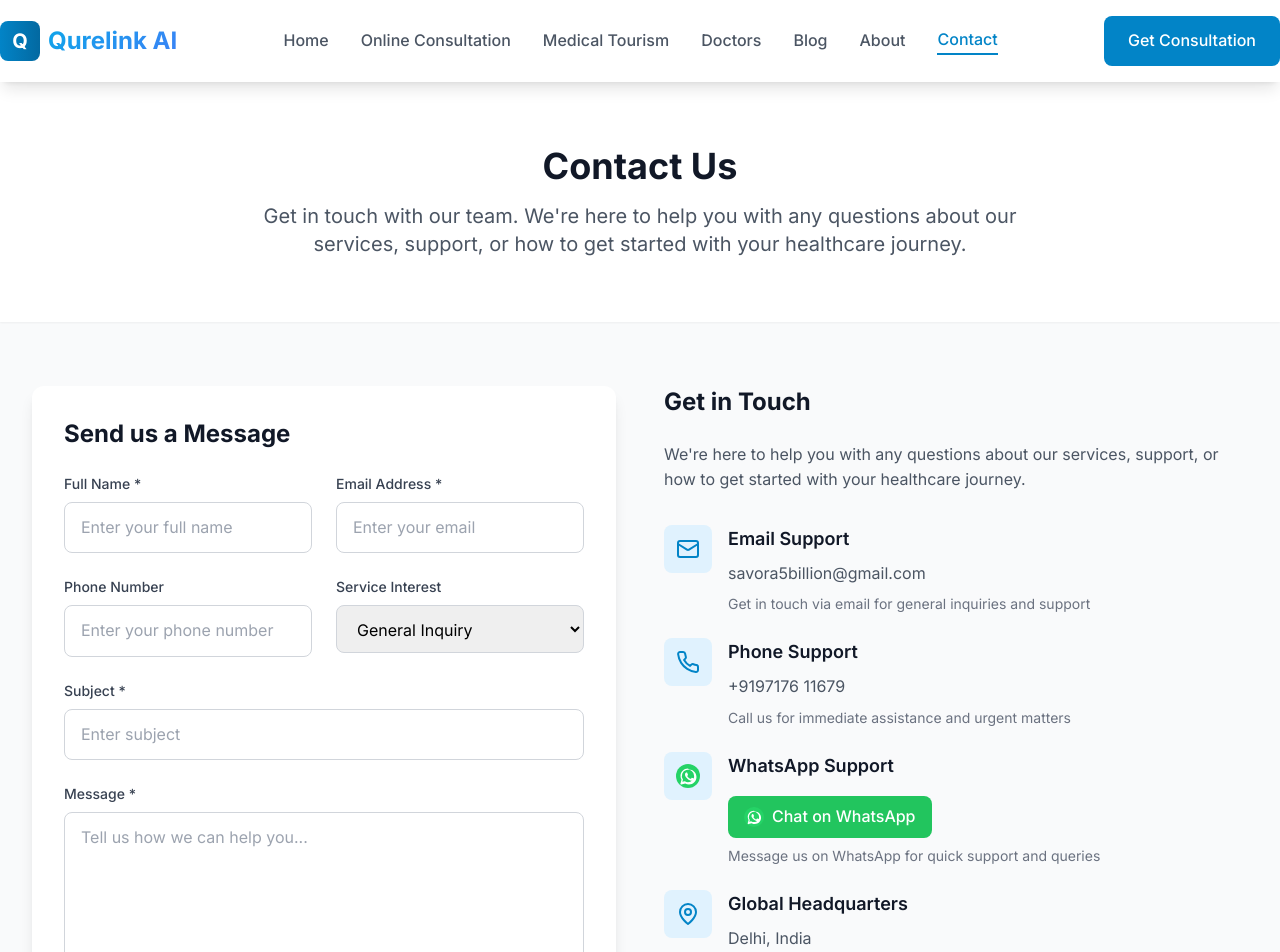
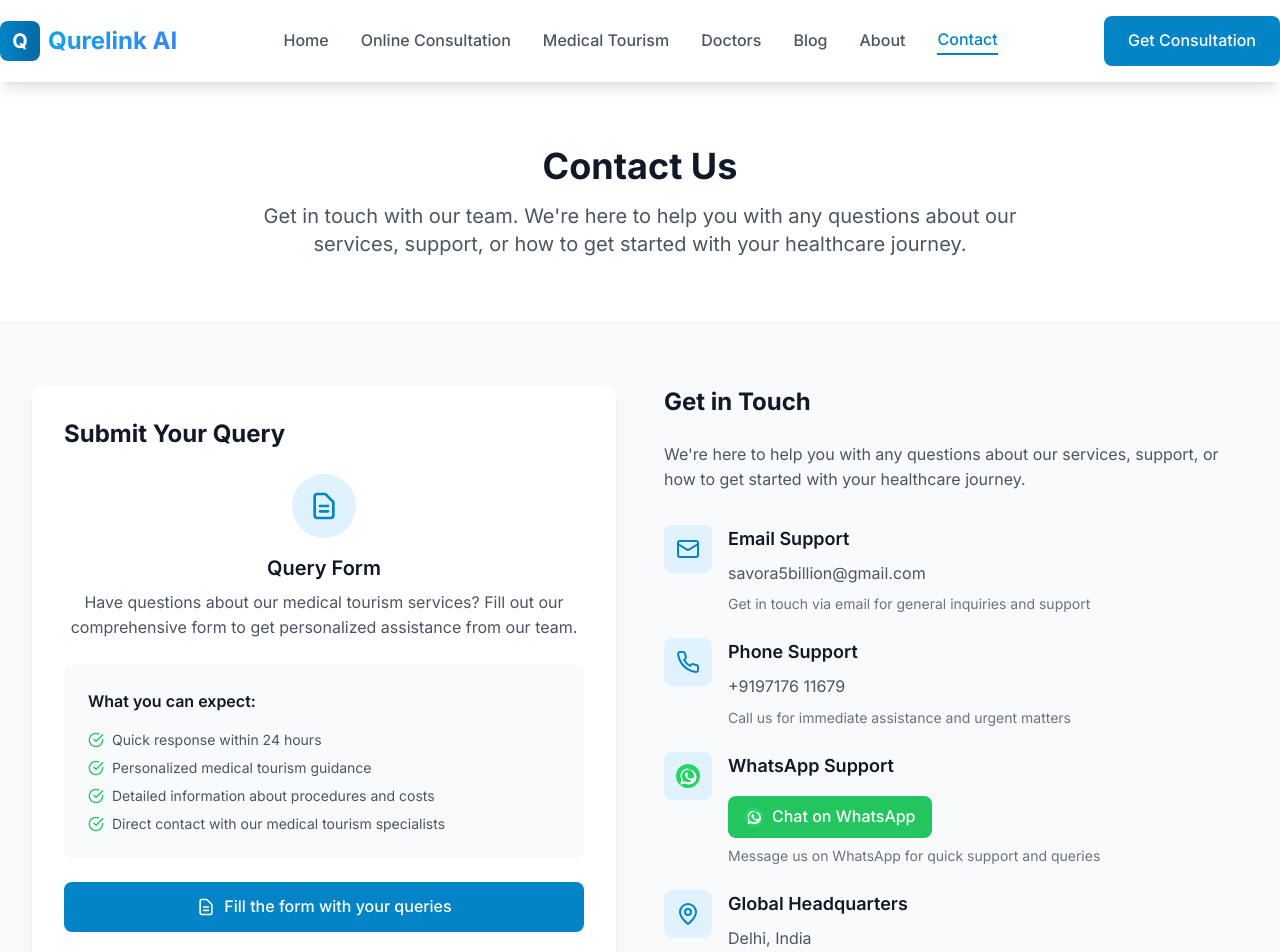
Before and after one commit to savoraTheGlobalApp/telehealth, a React (Create React App) app: page /contact in a window 1280 px wide. Shown: the top 952 px of the page. Built offline with nearby package versions, Linux system fonts and the light colour scheme.

Commit message:
Add Google Form section; remove send us a message section

```diff
--- a/src/pages/Contact.tsx
+++ b/src/pages/Contact.tsx
@@ -1,4 +1,4 @@
-import React, { useState } from 'react';
+import React from 'react';
 import { motion } from 'framer-motion';
 import {
   Mail,
@@ -6,7 +6,6 @@ import {
   MapPin,
   Clock,
   MessageCircle,
-  Send,
   CheckCircle,
   AlertCircle,
   // Add the following import if you have lucide-react v0.263.0+:
@@ -15,47 +14,47 @@ import {
 } from 'lucide-react';
 
 const Contact: React.FC = () => {
-  const [formData, setFormData] = useState({
-    name: '',
-    email: '',
-    phone: '',
-    subject: '',
-    message: '',
-    service: 'general'
-  });
-  const [isSubmitting, setIsSubmitting] = useState(false);
-  const [submitStatus, setSubmitStatus] = useState<'idle' | 'success' | 'error'>('idle');
+  // const [formData, setFormData] = useState({
+  //   name: '',
+  //   email: '',
+  //   phone: '',
+  //   subject: '',
+  //   message: '',
+  //   service: 'general'
+  // });
+  // const [setIsSubmitting] = useState(false);
+  // const [setSubmitStatus] = useState<'idle' | 'success' | 'error'>('idle');
 
-  const handleInputChange = (e: React.ChangeEvent<HTMLInputElement | HTMLTextAreaElement | HTMLSelectElement>) => {
-    setFormData({
-      ...formData,
-      [e.target.name]: e.target.value
-    });
-  };
+  // const handleInputChange = (e: React.ChangeEvent<HTMLInputElement | HTMLTextAreaElement | HTMLSelectElement>) => {
+  //   setFormData({
+  //     ...formData,
+  //     [e.target.name]: e.target.value
+  //   });
+  // };
 
-  const handleSubmit = async (e: React.FormEvent) => {
-    e.preventDefault();
-    setIsSubmitting(true);
+  // const handleSubmit = async (e: React.FormEvent) => {
+  //   e.preventDefault();
+  //   setIsSubmitting(true);
 
-    // Simulate form submission
-    setTimeout(() => {
-      setIsSubmitting(false);
-      setSubmitStatus('success');
-      setFormData({
-        name: '',
-        email: '',
-        phone: '',
-        subject: '',
-        message: '',
-        service: 'general'
-      });
+  //   // Simulate form submission
+  //   setTimeout(() => {
+  //     setIsSubmitting(false);
+  //     setSubmitStatus('success');
+  //     setFormData({
+  //       name: '',
+  //       email: '',
+  //       phone: '',
+  //       subject: '',
+  //       message: '',
+  //       service: 'general'
+  //     });
 
-      // Reset success message after 5 seconds
-      setTimeout(() => {
-        setSubmitStatus('idle');
-      }, 5000);
-    }, 2000);
-  };
+  //     // Reset success message after 5 seconds
+  //     setTimeout(() => {
+  //       setSubmitStatus('idle');
+  //     }, 5000);
+  //   }, 2000);
+  // };
 
   const contactInfo = [
     {
@@ -196,7 +195,7 @@ const Contact: React.FC = () => {
       <section className="section-padding">
         <div className="container-custom">
           <div className="grid lg:grid-cols-2 gap-12">
-            {/* Contact Form */}
+            {/* Google Form Section - Replacing the old contact form */}
             <motion.div
               initial={{ opacity: 0, x: -50 }}
               whileInView={{ opacity: 1, x: 0 }}
@@ -204,145 +203,65 @@ const Contact: React.FC = () => {
               viewport={{ once: true }}
               className="card p-8"
             >
-              <h2 className="text-2xl font-bold text-gray-900 mb-6">Send us a Message</h2>
+              <h2 className="text-2xl font-bold text-gray-900 mb-6">Submit Your Query</h2>
 
-              {submitStatus === 'success' && (
-                <div className="mb-6 p-4 bg-green-50 border border-green-200 rounded-lg flex items-center space-x-3">
-                  <CheckCircle className="w-5 h-5 text-green-500" />
-                  <span className="text-green-700">Thank you! Your message has been sent successfully.</span>
-                </div>
-              )}
-
-              {submitStatus === 'error' && (
-                <div className="mb-6 p-4 bg-red-50 border border-red-200 rounded-lg flex items-center space-x-3">
-                  <AlertCircle className="w-5 h-5 text-red-500" />
-                  <span className="text-red-700">Sorry, there was an error sending your message. Please try again.</span>
-                </div>
-              )}
-
-              <form onSubmit={handleSubmit} className="space-y-6">
-                <div className="grid md:grid-cols-2 gap-6">
-                  <div>
-                    <label htmlFor="name" className="block text-sm font-medium text-gray-700 mb-2">
-                      Full Name *
-                    </label>
-                    <input
-                      type="text"
-                      id="name"
-                      name="name"
-                      value={formData.name}
-                      onChange={handleInputChange}
-                      required
-                      className="w-full px-4 py-3 border border-gray-300 rounded-lg focus:ring-2 focus:ring-primary-500 focus:border-transparent"
-                      placeholder="Enter your full name"
-                    />
+              <div className="space-y-6">
+                <div className="text-center">
+                  <div className="w-16 h-16 bg-primary-100 rounded-full flex items-center justify-center mx-auto mb-4">
+                    <svg className="w-8 h-8 text-primary-600" fill="none" stroke="currentColor" viewBox="0 0 24 24">
+                      <path strokeLinecap="round" strokeLinejoin="round" strokeWidth={2} d="M9 12h6m-6 4h6m2 5H7a2 2 0 01-2-2V5a2 2 0 012-2h5.586a1 1 0 01.707.293l5.414 5.414a1 1 0 01.293.707V19a2 2 0 01-2 2z" />
+                    </svg>
                   </div>
-                  <div>
-                    <label htmlFor="email" className="block text-sm font-medium text-gray-700 mb-2">
-                      Email Address *
-                    </label>
-                    <input
-                      type="email"
-                      id="email"
-                      name="email"
-                      value={formData.email}
-                      onChange={handleInputChange}
-                      required
-                      className="w-full px-4 py-3 border border-gray-300 rounded-lg focus:ring-2 focus:ring-primary-500 focus:border-transparent"
-                      placeholder="Enter your email"
-                    />
-                  </div>
+                  <h3 className="text-xl font-semibold text-gray-900 mb-2">
+                    Query Form
+                  </h3>
+                  <p className="text-gray-600 mb-6">
+                    Have questions about our medical tourism services? Fill out our comprehensive form
+                    to get personalized assistance from our team.
+                  </p>
                 </div>
 
-                <div className="grid md:grid-cols-2 gap-6">
-                  <div>
-                    <label htmlFor="phone" className="block text-sm font-medium text-gray-700 mb-2">
-                      Phone Number
-                    </label>
-                    <input
-                      type="tel"
-                      id="phone"
-                      name="phone"
-                      value={formData.phone}
-                      onChange={handleInputChange}
-                      className="w-full px-4 py-3 border border-gray-300 rounded-lg focus:ring-2 focus:ring-primary-500 focus:border-transparent"
-                      placeholder="Enter your phone number"
-                    />
-                  </div>
-                  <div>
-                    <label htmlFor="service" className="block text-sm font-medium text-gray-700 mb-2">
-                      Service Interest
-                    </label>
-                    <select
-                      id="service"
-                      name="service"
-                      value={formData.service}
-                      onChange={handleInputChange}
-                      className="w-full px-4 py-3 border border-gray-300 rounded-lg focus:ring-2 focus:ring-primary-500 focus:border-transparent"
-                    >
-                      <option value="general">General Inquiry</option>
-                      <option value="consultation">Online Consultation</option>
-                      <option value="tourism">Medical Tourism</option>
-                      <option value="doctors">Find Doctors</option>
-                      <option value="support">Technical Support</option>
-                      <option value="partnership">Partnership</option>
-                    </select>
-                  </div>
+                <div className="bg-gray-50 rounded-lg p-6 space-y-4">
+                  <h4 className="font-semibold text-gray-900">What you can expect:</h4>
+                  <ul className="space-y-2 text-sm text-gray-600">
+                    <li className="flex items-start space-x-2">
+                      <CheckCircle className="w-4 h-4 text-green-500 mt-0.5 flex-shrink-0" />
+                      <span>Quick response within 24 hours</span>
+                    </li>
+                    <li className="flex items-start space-x-2">
+                      <CheckCircle className="w-4 h-4 text-green-500 mt-0.5 flex-shrink-0" />
+                      <span>Personalized medical tourism guidance</span>
+                    </li>
+                    <li className="flex items-start space-x-2">
+                      <CheckCircle className="w-4 h-4 text-green-500 mt-0.5 flex-shrink-0" />
+                      <span>Detailed information about procedures and costs</span>
+                    </li>
+                    <li className="flex items-start space-x-2">
+                      <CheckCircle className="w-4 h-4 text-green-500 mt-0.5 flex-shrink-0" />
+                      <span>Direct contact with our medical tourism specialists</span>
+                    </li>
+                  </ul>
                 </div>
 
-                <div>
-                  <label htmlFor="subject" className="block text-sm font-medium text-gray-700 mb-2">
-                    Subject *
-                  </label>
-                  <input
-                    type="text"
-                    id="subject"
-                    name="subject"
-                    value={formData.subject}
-                    onChange={handleInputChange}
-                    required
-                    className="w-full px-4 py-3 border border-gray-300 rounded-lg focus:ring-2 focus:ring-primary-500 focus:border-transparent"
-                    placeholder="Enter subject"
-                  />
-                </div>
-
-                <div>
-                  <label htmlFor="message" className="block text-sm font-medium text-gray-700 mb-2">
-                    Message *
-                  </label>
-                  <textarea
-                    id="message"
-                    name="message"
-                    value={formData.message}
-                    onChange={handleInputChange}
-                    required
-                    rows={6}
-                    className="w-full px-4 py-3 border border-gray-300 rounded-lg focus:ring-2 focus:ring-primary-500 focus:border-transparent"
-                    placeholder="Tell us how we can help you..."
-                  ></textarea>
-                </div>
-
-                <button
-                  type="submit"
-                  disabled={isSubmitting}
+                <a
+                  href="https://docs.google.com/forms/d/e/1FAIpQLSc6FdqRe37KObeIA4stA4kBm_r75kuEoI8l-3amZb_mj7m9lQ/viewform?usp=sharing&ouid=112725874533396808077"
+                  target="_blank"
+                  rel="noopener noreferrer"
                   className="btn-primary w-full flex items-center justify-center space-x-2"
                 >
-                  {isSubmitting ? (
-                    <>
-                      <div className="w-5 h-5 border-2 border-white border-t-transparent rounded-full animate-spin"></div>
-                      <span>Sending...</span>
-                    </>
-                  ) : (
-                    <>
-                      <Send className="w-5 h-5" />
-                      <span>Send Message</span>
-                    </>
-                  )}
-                </button>
-              </form>
+                  <svg className="w-5 h-5" fill="none" stroke="currentColor" viewBox="0 0 24 24">
+                    <path strokeLinecap="round" strokeLinejoin="round" strokeWidth={2} d="M9 12h6m-6 4h6m2 5H7a2 2 0 01-2-2V5a2 2 0 012-2h5.586a1 1 0 01.707.293l5.414 5.414a1 1 0 01.293.707V19a2 2 0 01-2 2z" />
+                  </svg>
+                  <span>Fill the form with your queries</span>
+                </a>
+
+                <p className="text-xs text-gray-500 text-center">
+                  This form will open in a new tab. Your information is secure and will only be used to assist with your medical tourism inquiry.
+                </p>
+              </div>
             </motion.div>
 
-            {/* Contact Information */}
+            {/* Contact Information - Keep this section as is */}
             <motion.div
               initial={{ opacity: 0, x: 50 }}
               whileInView={{ opacity: 1, x: 0 }}
```
